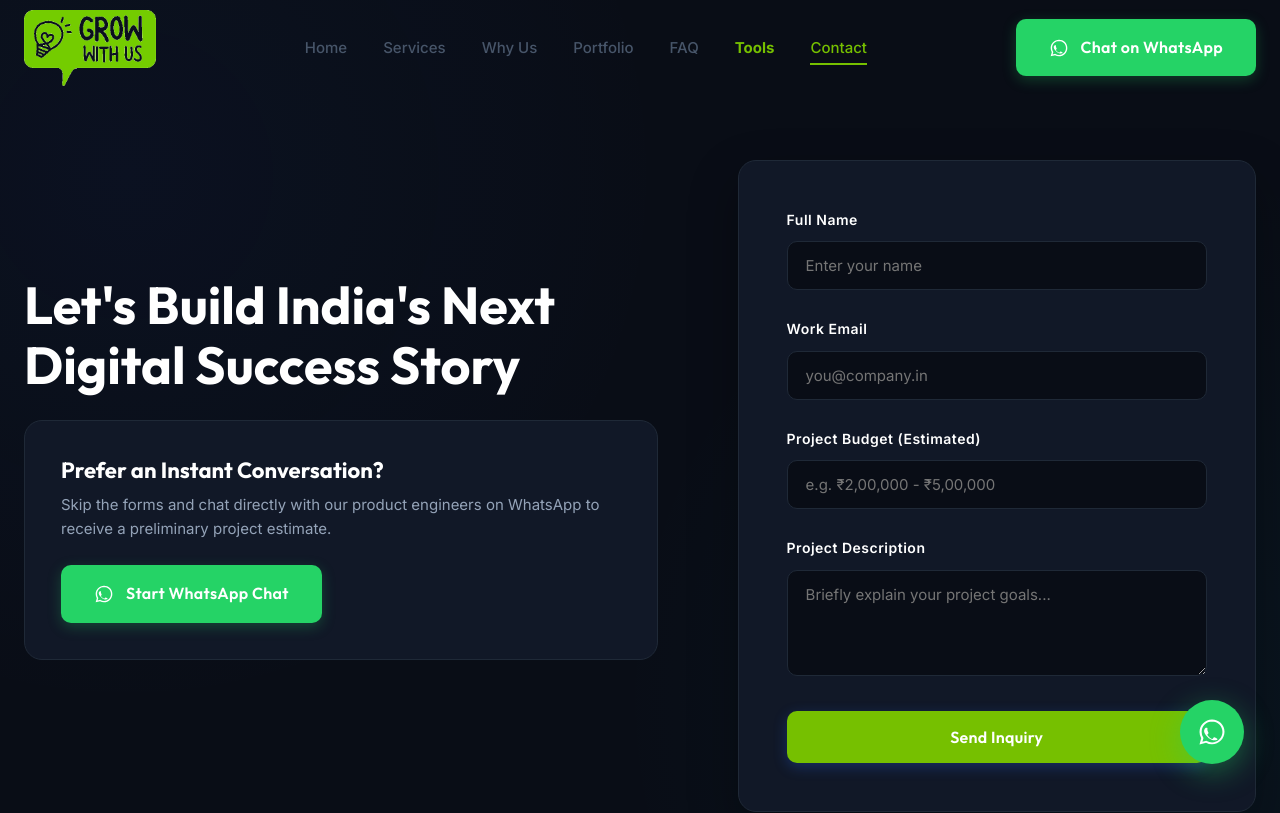
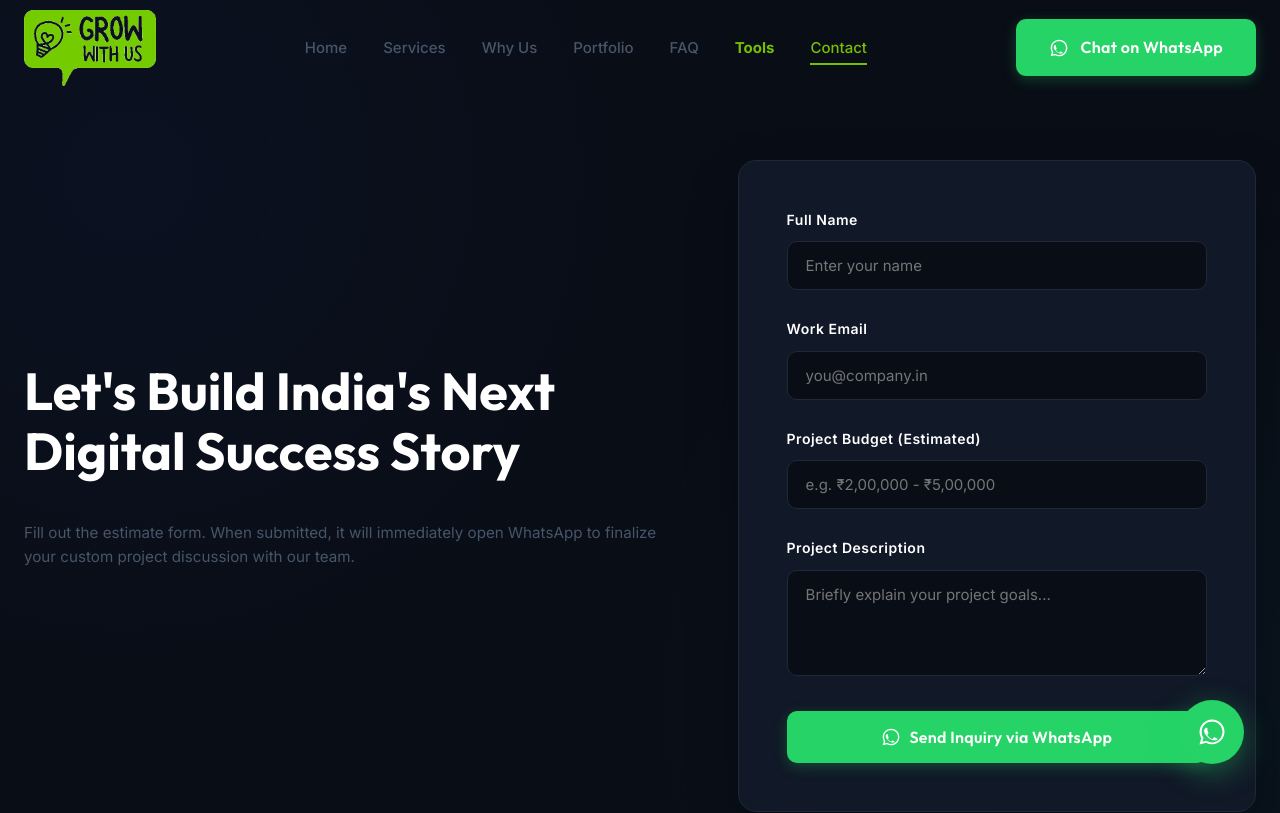
Before and after one commit to maniiv314/grow-with-us, a React (Vite) app: page /contact in a window 1280 px wide. Shown: the top 813 px of the page. Built offline with nearby package versions, Linux system fonts and the light colour scheme.

Commit message:
Merge Contact section CTA paths into a single unified WhatsApp-estimate form flow

```diff
--- a/src/pages/Contact.jsx
+++ b/src/pages/Contact.jsx
@@ -39,17 +39,11 @@ export default function Contact() {
   return (
     <section className="section section-dark" id="contact" style={{ paddingTop: '160px' }}>
       <div className="container cta-grid">
-        <div className="cta-content reveal active">
+        <div className="cta-content reveal active" style={{ display: 'flex', flexDirection: 'column', justifyContent: 'center' }}>
           <h2>Let's Build India's Next Digital Success Story</h2>
-
-          <div className="cta-whatsapp-box">
-            <h3>Prefer an Instant Conversation?</h3>
-            <p>Skip the forms and chat directly with our product engineers on WhatsApp to receive a preliminary project estimate.</p>
-            <a href="https://wa.me/918630170462?text=Hi%20Grow%20With%20Us!%20I'd%20like%20to%20get%20a%20project%20estimate." target="_blank" rel="noopener noreferrer" className="btn btn-whatsapp">
-              <svg width="20" height="20" viewBox="0 0 24 24" fill="currentColor"><path d="M12.012 2c-5.506 0-9.989 4.478-9.99 9.984a9.96 9.96 0 0 0 1.333 4.982L2 22l5.202-1.362a9.92 9.92 0 0 0 4.807 1.246h.003c5.507 0 9.99-4.478 9.99-9.987 0-2.67-1.037-5.178-2.92-7.062C17.198 3.05 14.685 2 12.011 2zm0 1.644c2.227 0 4.322.868 5.898 2.448 1.577 1.579 2.445 3.678 2.445 5.908 0 4.597-3.738 8.337-8.337 8.337a8.27 8.27 0 0 1-4.223-1.155l-.303-.18-3.138.82.835-3.06-.197-.314a8.27 8.27 0 0 1-1.265-4.456c.002-4.599 3.744-8.34 8.34-8.34zm-3.6 5.48c-.198-.44-.407-.449-.595-.458l-.508-.007c-.176 0-.462.066-.704.33-.243.264-.926.903-.926 2.201 0 1.297.945 2.55 1.077 2.726.133.176 1.861 2.84 4.507 3.985 2.203.953 2.651.764 3.125.72.473-.044 1.528-.624 1.74-.1.22-.524.22-.973.154-1.077-.066-.105-.242-.167-.508-.3-.264-.132-1.562-.771-1.804-.859-.242-.088-.418-.132-.594.132-.176.264-.683.859-.837 1.035-.154.176-.308.198-.573.066-.264-.132-1.117-.412-2.128-1.314-.787-.7-1.317-1.564-1.472-1.828-.154-.264-.016-.407.116-.539.118-.118.264-.308.396-.462.132-.154.176-.264.264-.44.088-.176.044-.33-.022-.462-.066-.132-.587-1.44-.814-1.94z"/></svg>
-              <span>Start WhatsApp Chat</span>
-            </a>
-          </div>
+          <p style={{ marginTop: '15px', color: 'var(--text-muted)', lineHeight: '1.6', fontSize: '0.95rem' }}>
+            Fill out the estimate form. When submitted, it will immediately open WhatsApp to finalize your custom project discussion with our team.
+          </p>
         </div>
 
         <div className="contact-form-wrapper reveal active reveal-delay-1">
@@ -70,7 +64,10 @@ export default function Contact() {
               <label htmlFor="message" className="form-label">Project Description</label>
               <textarea id="message" name="message" className="form-input" rows="4" placeholder="Briefly explain your project goals..." value={formData.message} onChange={handleChange} required></textarea>
             </div>
-            <button type="submit" className="btn btn-primary form-submit">Send Inquiry</button>
+            <button type="submit" className="btn btn-whatsapp form-submit" style={{ width: '100%', justifyContent: 'center', gap: '8px' }}>
+              <svg width="20" height="20" viewBox="0 0 24 24" fill="currentColor"><path d="M12.012 2c-5.506 0-9.989 4.478-9.99 9.984a9.96 9.96 0 0 0 1.333 4.982L2 22l5.202-1.362a9.92 9.92 0 0 0 4.807 1.246h.003c5.507 0 9.99-4.478 9.99-9.987 0-2.67-1.037-5.178-2.92-7.062C17.198 3.05 14.685 2 12.011 2zm0 1.644c2.227 0 4.322.868 5.898 2.448 1.577 1.579 2.445 3.678 2.445 5.908 0 4.597-3.738 8.337-8.337 8.337a8.27 8.27 0 0 1-4.223-1.155l-.303-.18-3.138.82.835-3.06-.197-.314a8.27 8.27 0 0 1-1.265-4.456c.002-4.599 3.744-8.34 8.34-8.34zm-3.6 5.48c-.198-.44-.407-.449-.595-.458l-.508-.007c-.176 0-.462.066-.704.33-.243.264-.926.903-.926 2.201 0 1.297.945 2.55 1.077 2.726.133.176 1.861 2.84 4.507 3.985 2.203.953 2.651.764 3.125.72.473-.044 1.528-.624 1.74-.1.22-.524.22-.973.154-1.077-.066-.105-.242-.167-.508-.3-.264-.132-1.562-.771-1.804-.859-.242-.088-.418-.132-.594.132-.176.264-.683.859-.837 1.035-.154.176-.308.198-.573.066-.264-.132-1.117-.412-2.128-1.314-.787-.7-1.317-1.564-1.472-1.828-.154-.264-.016-.407.116-.539.118-.118.264-.308.396-.462.132-.154.176-.264.264-.44.088-.176.044-.33-.022-.462-.066-.132-.587-1.44-.814-1.94z"/></svg>
+              <span>Send Inquiry via WhatsApp</span>
+            </button>
 
             {status && <div className={`form-status ${status.includes('Thank you') ? 'success' : ''}`} style={{ display: 'block' }}>{status}</div>}
           </form>
```
